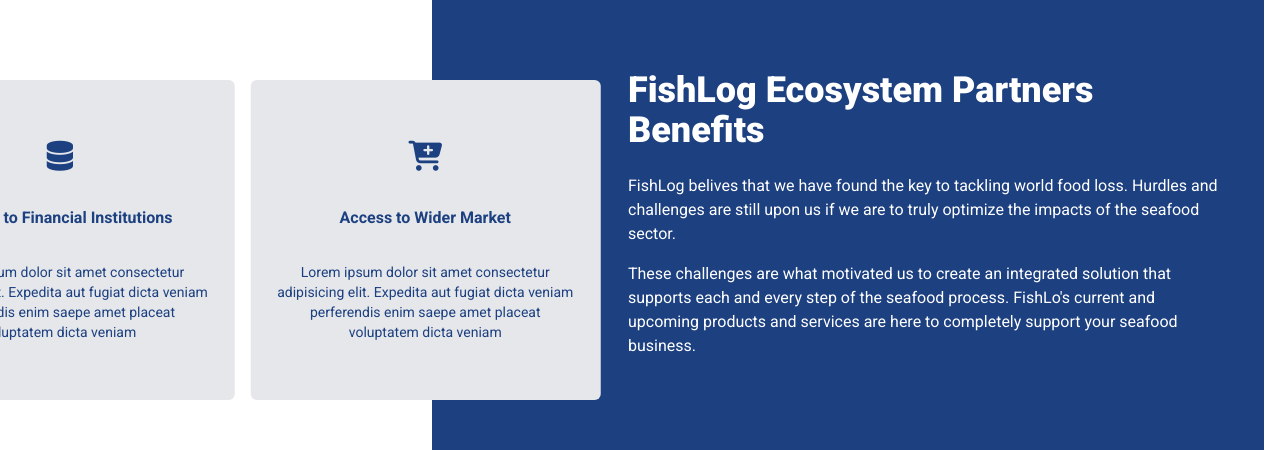
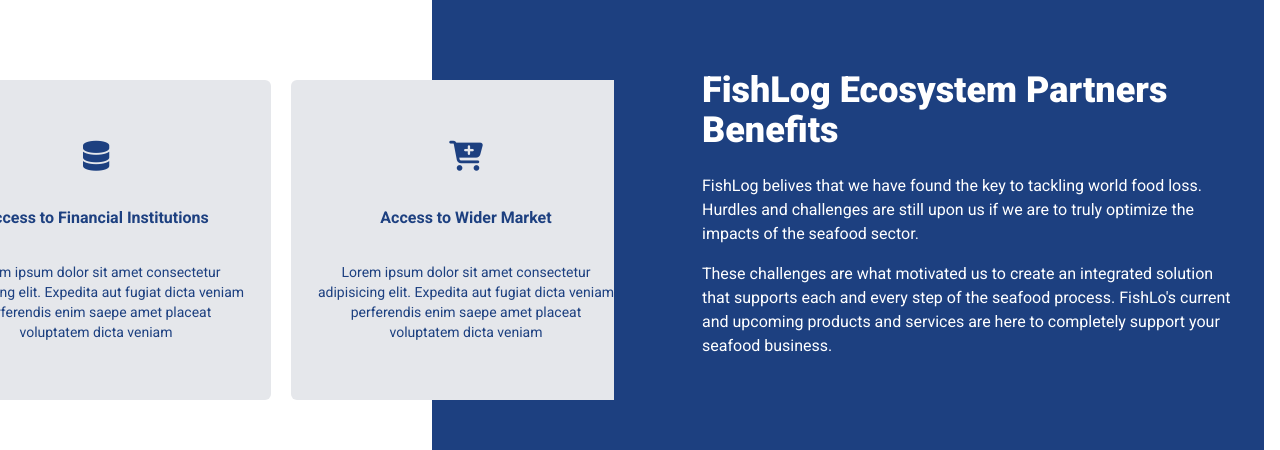
Before and after one commit to rezkitr/fishlog-test, a React (Create React App) app: page / in a window 1280 px wide. Shown: the part 1070-1520 px from the top of the page. Built offline with nearby package versions, Linux system fonts and the light colour scheme.

Commit message:
fix carousel

```diff
--- a/src/components/FeatureSection/RightContent.js
+++ b/src/components/FeatureSection/RightContent.js
@@ -1,7 +1,7 @@
 const RightContent = () => {
     return (
-        <div className="bg-main-blue text-white rounded-l-lg w-2/3 h-[500px] relative">
-            <div className="w-[600px] absolute right-9 top-20">
+        <div className="bg-main-blue text-white rounded-l-lg w-2/3 h-[500px] pl-[270px] pt-[80px] pr-6 relative">
+            <div>
                 <h1 className="font-black text-4xl mb-6">
                     FishLog Ecosystem Partners Benefits
                 </h1>
--- a/src/components/FeatureSection/SlidesContent.js
+++ b/src/components/FeatureSection/SlidesContent.js
@@ -3,10 +3,10 @@
 
 const SlidesContent = () => {
     return (
-        <div className="w-[610px] h-full absolute left-0 z-10 flex items-center">
+        <div className="w-[48%] 2xl:w-[43%] h-full absolute left-0 z-10 flex items-center">
             <div className="w-full relative overflow-hidden">
-                <div className="relative w-[850px]">
-                    <CarouselWrapper centerMode centerSlidePercentage={43}>
+                <div className="relative right-8 w-[1000px] lg:">
+                    <CarouselWrapper centerMode centerSlidePercentage={37}>
                         <SlideItem
                             title="Business partners management"
                             iconClass="fa-user-circle"
```
